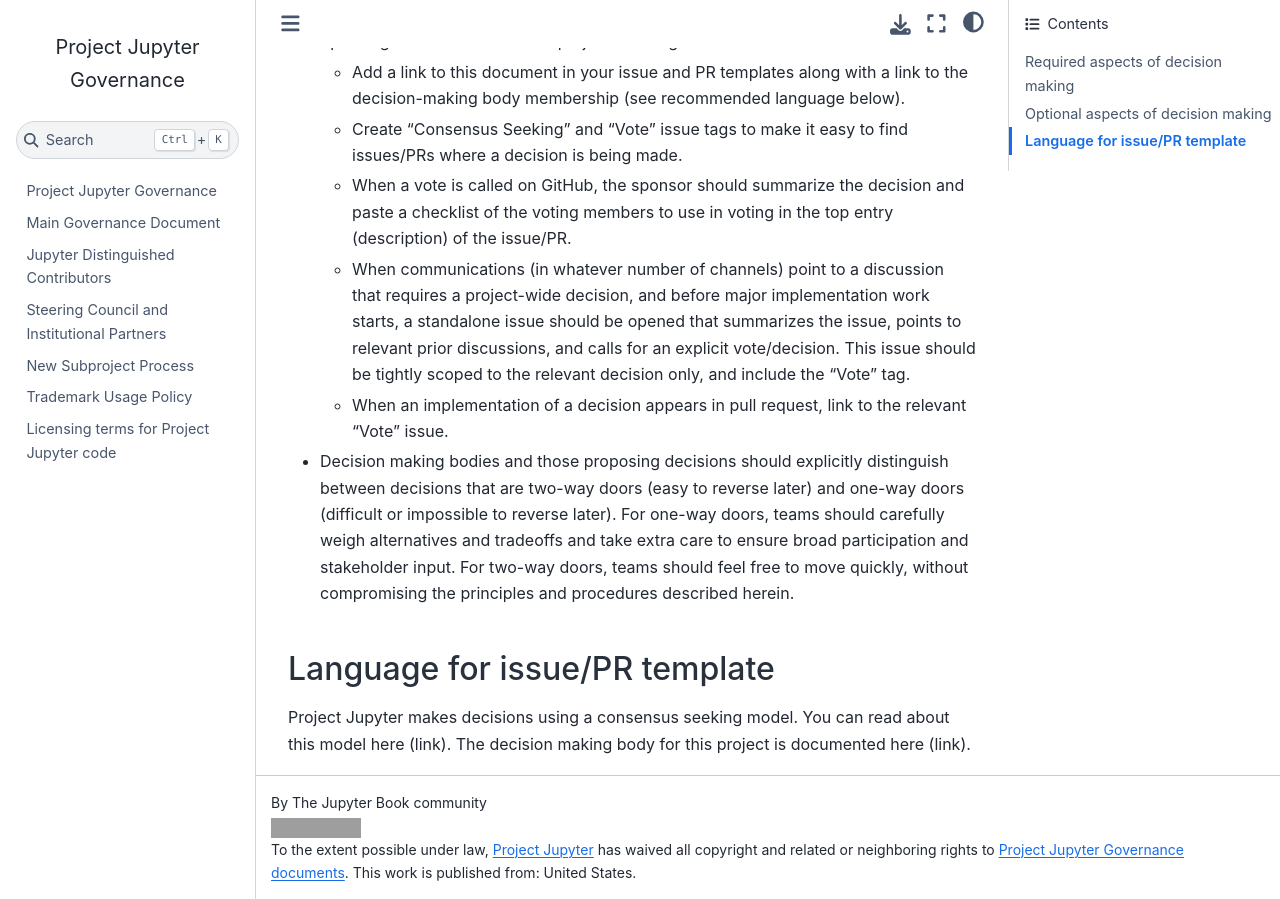
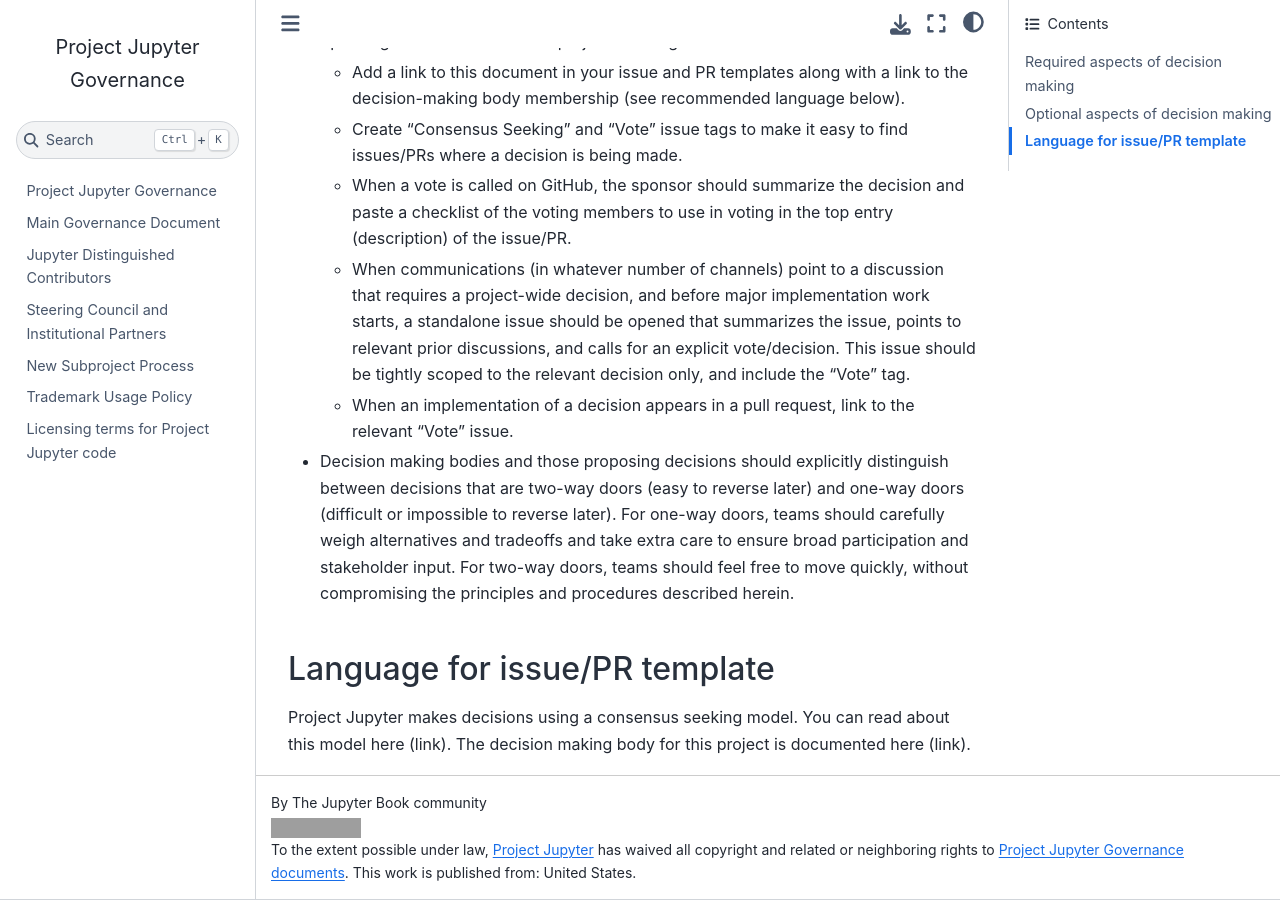
Before and after one commit to jupyter/governance, a Jupyter Book: the page built from decision_making.md, in a window 1280 px wide and 900 px high, scrolled down 2292 px. Built offline with Jupyter Book 1.0.4 settings and Sphinx 7.4.7 and the Sphinx Book theme 1.1.4, drawn with Linux system fonts in a browser that asks for light colours; pages that are not in the unit, such as notebooks, are missing from menus; grey boxes are pictures that could not be loaded.

```diff
--- a/decision_making.md
+++ b/decision_making.md
@@ -37,7 +37,7 @@ While the previous section is prescriptive for all Jupyter teams, the following
   - Create “Consensus Seeking” and “Vote” issue tags to make it easy to find issues/PRs where a decision is being made.
   - When a vote is called on GitHub, the sponsor should summarize the decision and paste a checklist of the voting members to use in voting in the top entry (description) of the issue/PR.
   - When communications (in whatever number of channels) point to a discussion that requires a project-wide decision, and before major implementation work starts, a standalone issue should be opened that summarizes the issue, points to relevant prior discussions, and calls for an explicit vote/decision. This issue should be tightly scoped to the relevant decision only, and include the "Vote" tag.
-  - When an implementation of a decision appears in pull request, link to the relevant “Vote” issue.
+  - When an implementation of a decision appears in a pull request, link to the relevant “Vote” issue.
 - Decision making bodies and those proposing decisions should explicitly distinguish between decisions that are two-way doors (easy to reverse later) and one-way doors (difficult or impossible to reverse later). For one-way doors, teams should carefully weigh alternatives and tradeoffs and take extra care to ensure broad participation and stakeholder input. For two-way doors, teams should feel free to move quickly, without compromising the principles and procedures described herein.
 
 ## Language for issue/PR template
```
